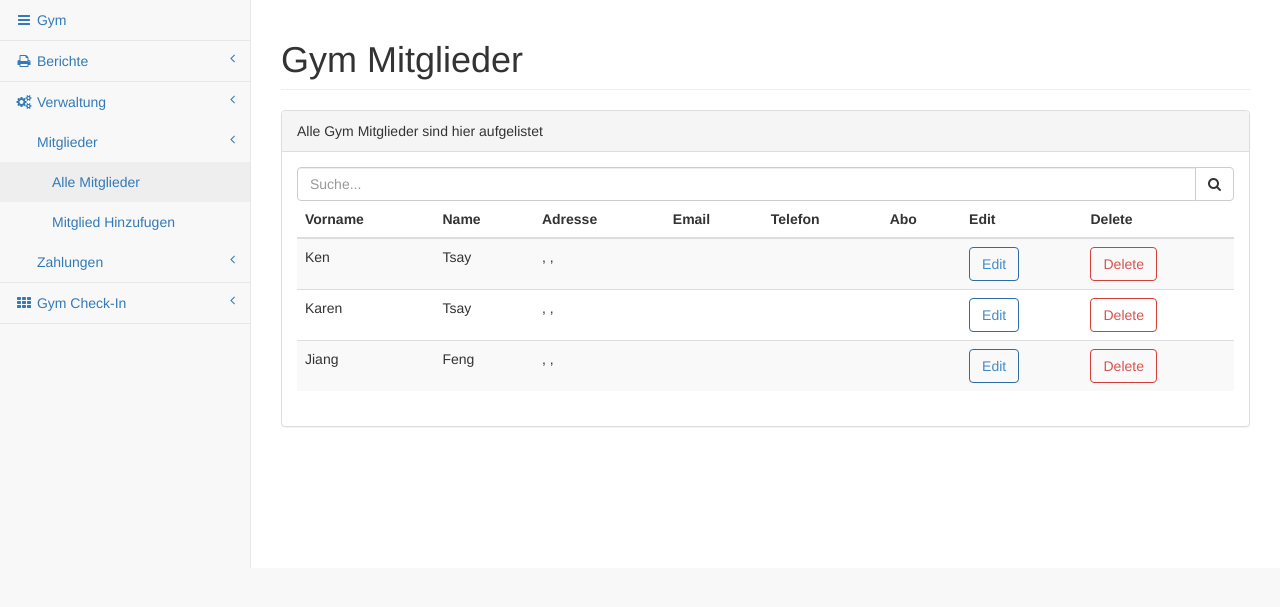
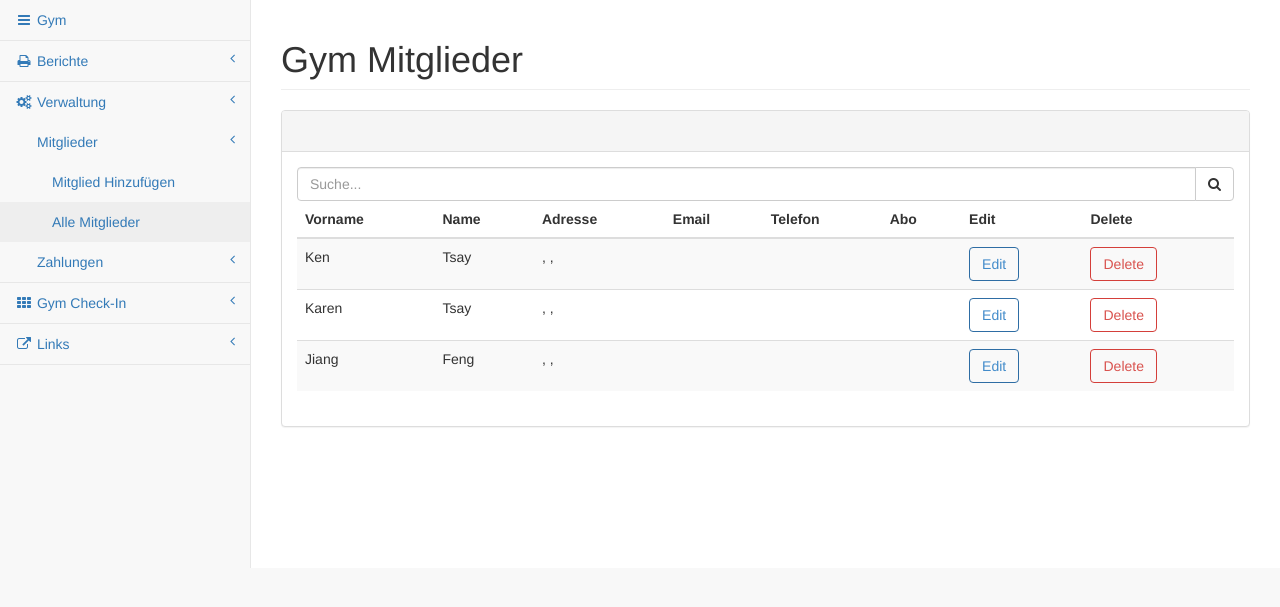
Before and after one commit to kentsay/gymadmin, a Django app: page /dashboard/members in a window 1280 px wide. Shown: the part 51-658 px from the top of the page. Run offline with Django 3.2, Linux system fonts and the light colour scheme; a user stored in the database is signed in; data comes from the database, SQL or seed files in the repository; some libraries are stand-ins or nearby versions.

Commit message:
update template

```diff
--- a/dashboard/templates/dashboard/sbadmin/pages/base.html
+++ b/dashboard/templates/dashboard/sbadmin/pages/base.html
@@ -105,10 +105,10 @@
                                     <a href="#">Mitglieder<span class="fa arrow"></span></a>
                                     <ul class="nav nav-third-level">
                                         <li>
-                                            <a href="members">Alle Mitglieder</a>
+                                            <a href="add_member">Mitglied Hinzuf&uuml;gen</a>
                                         </li>
                                         <li>
-                                            <a href="add_member">Mitglied Hinzufugen</a>
+                                            <a href="members">Alle Mitglieder</a>
                                         </li>
                                     </ul>
                                 </li>
@@ -128,10 +128,21 @@
                             <a href="#"><i class="fa fa-th fa-fw"></i> Gym Check-In<span class="fa arrow"></span></a>
                             <ul class="nav nav-second-level">
                                 <li>
-                                    <a href="checkin">Check-In</a>
+                                    <a target="_blank" href="checkin">Check-In</a>
                                 </li>
                                 <li>
-                                    <a href="viewcheckin">Heute Im Gym</a>
+                                    <a target="_blank" href="viewcheckin">Heute Im Gym</a>
+                                </li>
+                            </ul>
+                        </li>
+                        <li>
+                            <a href="#"><i class="fa fa-external-link fa-fw"></i> Links<span class="fa arrow"></span></a>
+                            <ul class="nav nav-second-level">
+                                <li>
+                                    <a target="_blank" href="http://fightindustry.ch">Fight Industry Webseite</a>
+                                </li>
+                                <li>
+                                    <a target="_blank" href="http://facebook.com/fightindustry75">Fight Industry Facebook Seite</a>
                                 </li>
                             </ul>
                         </li>
--- a/dashboard/templates/dashboard/sbadmin/pages/members.html
+++ b/dashboard/templates/dashboard/sbadmin/pages/members.html
@@ -13,7 +13,7 @@
             <div class="col-lg-12">
                 <div class="panel panel-default">
                     <div class="panel-heading">
-                        Alle Gym Mitglieder sind hier aufgelistet
+                        &nbsp;
                     </div>
                     <!-- /.panel-heading -->
 
@@ -27,6 +27,7 @@
                                 </button>
                             </span>
                         </div>
+
                         </form>
                         <table width="100%" class="table table-striped table-hover" id="dataTables-example">
                             <thead>
--- a/dashboard/templates/dashboard/sbadmin/pages/payments.html
+++ b/dashboard/templates/dashboard/sbadmin/pages/payments.html
@@ -13,7 +13,7 @@
             <div class="col-lg-12">
                 <div class="panel panel-default">
                     <div class="panel-heading">
-                        Alle Zahlungnen der Gym Mitglieder sind hier aufgelistet
+                        &nbsp;
                     </div>
                     <!-- /.panel-heading -->
 
```
Also changed, not shown: dashboard/templates/dashboard/sbadmin/pages/add_member.html (+13 -11 lines), dashboard/templates/dashboard/sbadmin/pages/members_detail.html (+15 -7 lines).
